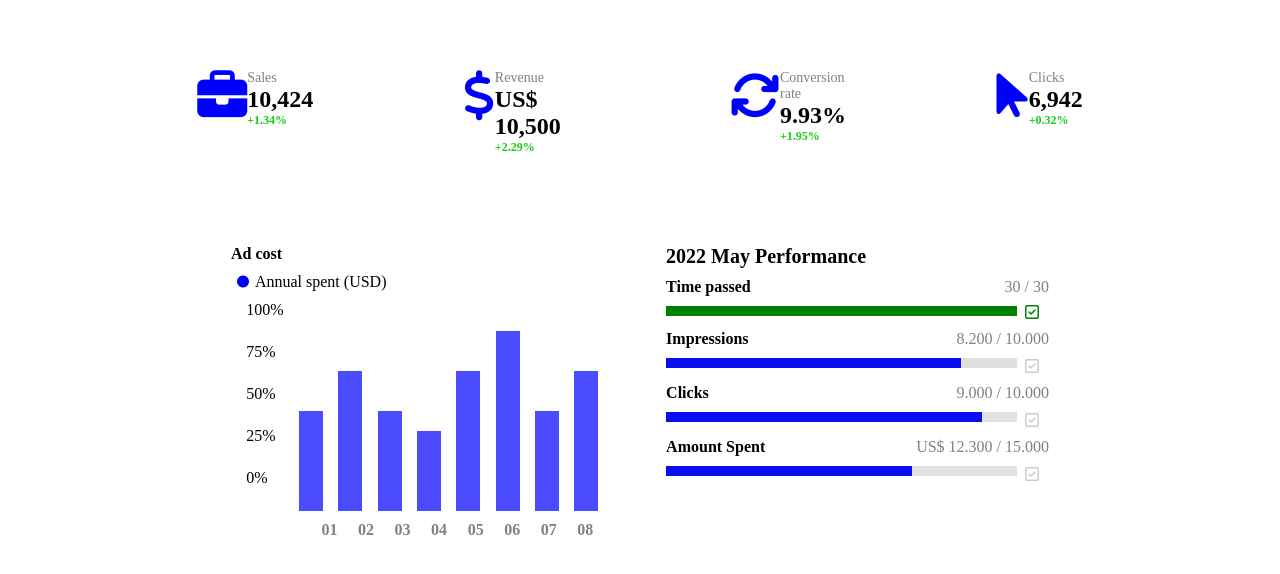
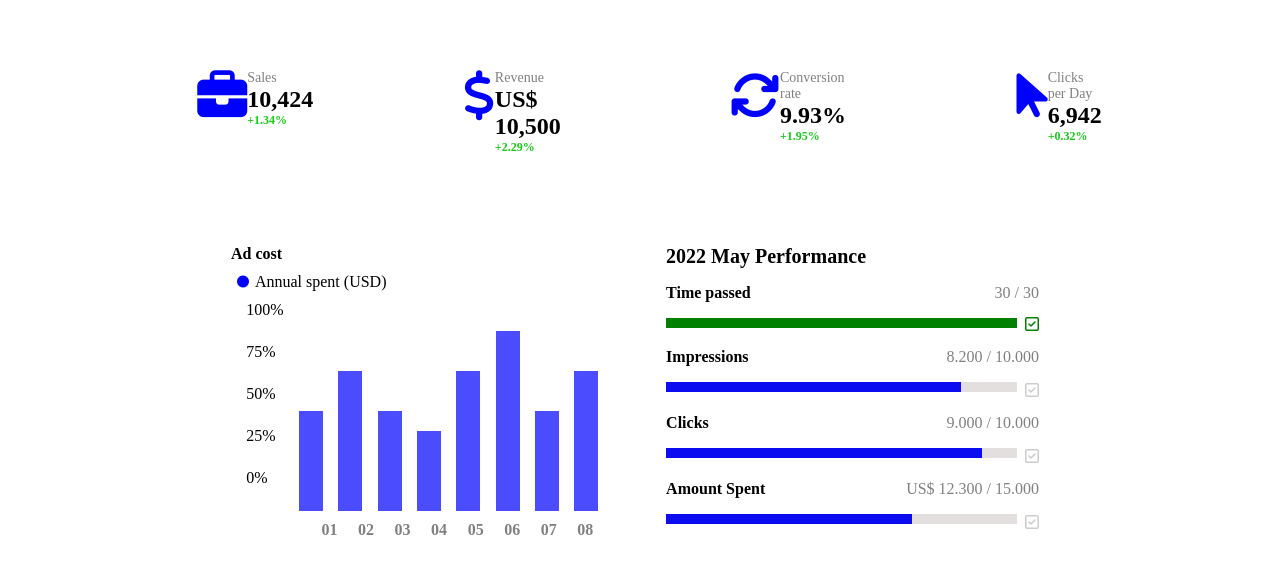
Before and after one commit to andrijanasharkoskaa/Code-Academy, a plain HTML site: page Business Dashboard/index.html in a window 1280 px wide. Shown: the part 160-734 px from the top of the page. Drawn offline with Linux system fonts and the light colour scheme.

Commit message:
fixing padding

```diff
--- a/Business Dashboard/css/style.css
+++ b/Business Dashboard/css/style.css
@@ -124,10 +124,14 @@
   color: blue;
 }
 .info {
+  margin-right: 10px;
 }
 .title {
   font-size: 14px;
   color: gray;
+}
+.fa-arrow-pointer {
+  margin-left: 20px;
 }
 .numbers {
   font-size: 24px;
@@ -226,13 +230,14 @@
 .time {
   display: flex;
   justify-content: space-between;
-  margin: 10px 0;
+  margin: 16px 0;
 }
 .desc {
   font-weight: 900;
 }
 .num {
   color: gray;
+  margin-right: 10px;
 }
 .slider {
   display: flex;
--- a/Business Dashboard/index.html
+++ b/Business Dashboard/index.html
@@ -69,7 +69,7 @@
         <div class="stat-wrapper">
           <i class="fa-solid fa-arrow-pointer"></i>
           <div class="info">
-            <div class="title">Clicks</div>
+            <div class="title">Clicks per Day</div>
             <div class="numbers">6,942</div>
             <div class="probability">+0.32%</div>
           </div>
```
